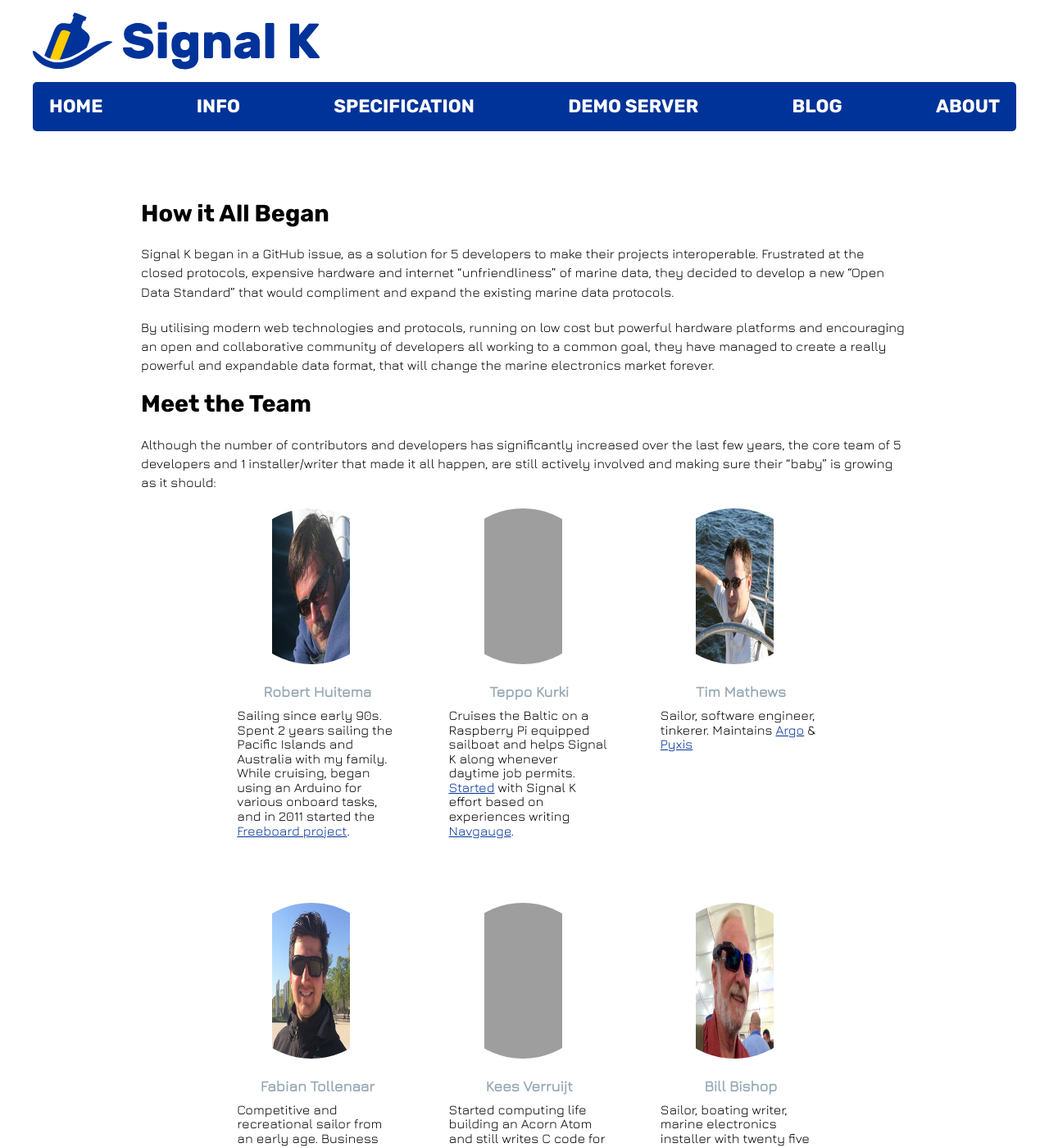
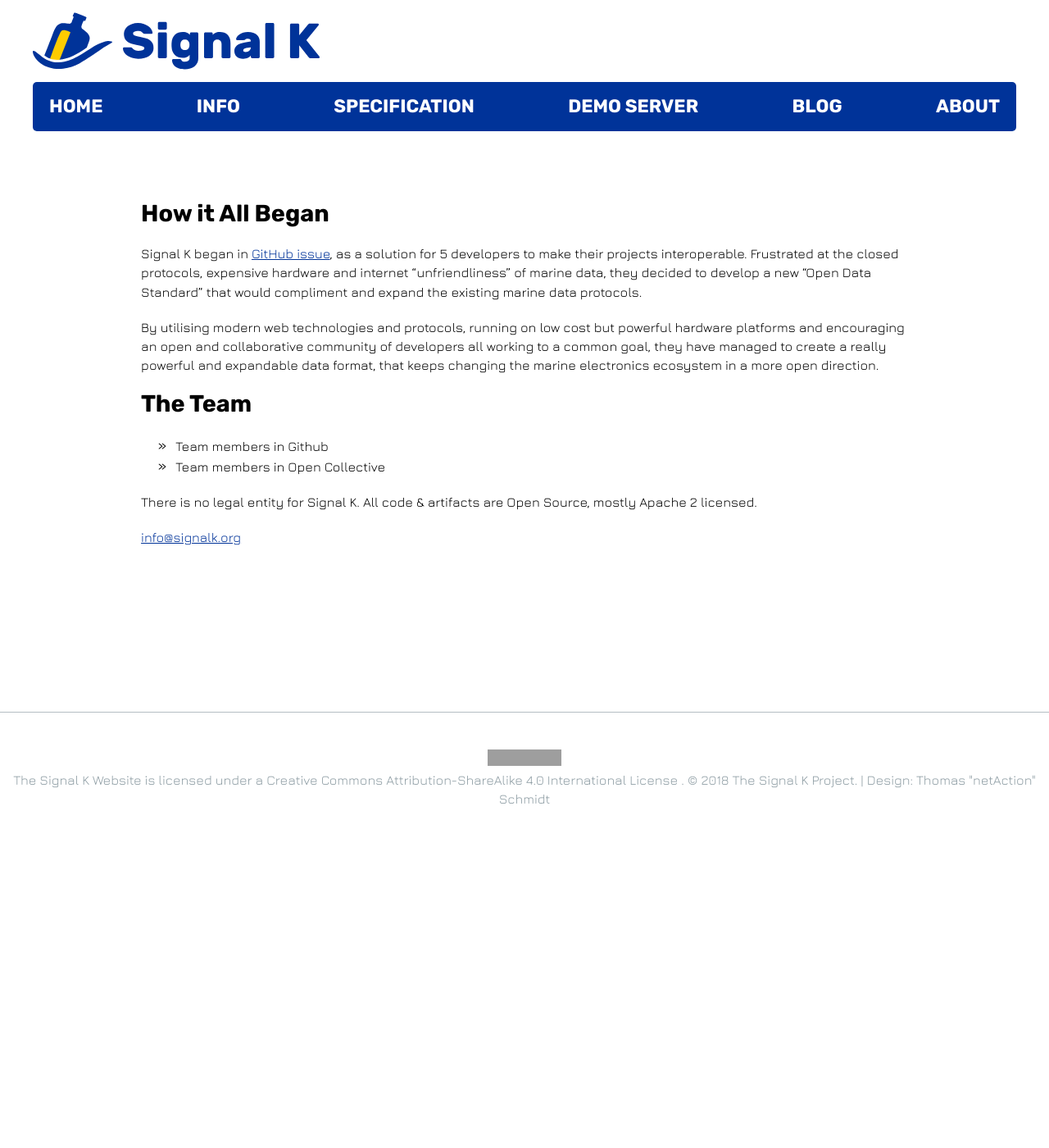
Before and after one commit to SignalK/signalk.github.io, a Jekyll site: the page built from about.html, in a window 1280 px wide and 1400 px high. Shown: the whole window at 82% size. Built offline with Jekyll 4.4.1, drawn with Linux system fonts in a browser that asks for light colours; nearby versions of some CDN libraries; some of the changed text lies outside the part shown; grey boxes are pictures that could not be loaded.

Commit message:
update team, contact info
The Team section no longer reflected the current situation, so
replace it with links to Github and Open Collective.

Re-add info@signalk.org to the site, accidentally dropped.

```diff
--- a/about.html
+++ b/about.html
@@ -8,103 +8,27 @@
 <h2>How it All Began</h2>
 
 <p>
-  Signal K began in a GitHub issue, as a solution for 5 developers to make their projects interoperable. Frustrated at
+  Signal K began in <a href="https://github.com/tkurki/navgauge/issues/4">GitHub issue</a>, as a solution for 5 developers to make their projects interoperable. Frustrated at
   the closed protocols, expensive hardware and internet “unfriendliness” of marine data, they decided to develop a new
   “Open Data Standard” that would compliment and expand the existing marine data protocols.
 </p>
 <p>
   By utilising modern web technologies and protocols, running on low cost but powerful hardware platforms and
   encouraging an open and collaborative community of developers all working to a common goal, they have managed to
-  create a really powerful and expandable data format, that will change the marine electronics market forever.
+  create a really powerful and expandable data format, that keeps changing the marine electronics ecosystem in a more open direction.
 </p>
 
-<h2>Meet the Team</h2>
+<h2>The Team</h2>
 
-<p>
-  Although the number of contributors and developers has significantly increased over the last few years, the core team
-  of 5 developers and 1 installer/writer that made it all happen, are still actively involved and making sure their
-  “baby” is growing as it should:
-</p>
-
-<ul class="team-grid">
-  <li class="profile">
-    <div class="picture-wrapper">
-      <img alt="Robert Huitema" src="{{site.path}}/images/rob_s.jpg" height="190" width="190">
-    </div>
-    <h4 class="name">Robert Huitema</h4>
-    <p>
-      Sailing since early 90s. Spent 2 years sailing the Pacific Islands and Australia with my family. While cruising,
-      began using an Arduino for various onboard tasks, and in 2011 started the
-      <a href="http://www.42.co.nz/freeboard/">Freeboard project</a>.
-    </p>
-  </li>
-  <li class="profile">
-    <div class="picture-wrapper">
-      <img alt="Teppo Kurki" src="https://avatars0.githubusercontent.com/u/1049678?v=3&s=190" height="190" width="190">
-    </div>
-    <h4 class="name">Teppo Kurki</h4>
-    <p>
-      Cruises the Baltic on a Raspberry Pi equipped sailboat and helps Signal K along whenever daytime job permits.
-      <a href="https://github.com/tkurki/navgauge/issues/4">Started</a> with Signal K effort based on experiences
-      writing <a href="https://github.com/tkurki/navgauge">Navgauge</a>.
-    </p>
-  </li>
-  <li class="profile">
-    <div class="picture-wrapper">
-      <img alt="Tim Mathews" src="{{site.path}}/images/tim_s.jpg" height="190" width="190">
-    </div>
-    <h4 class="name">Tim Mathews</h4>
-    <p>
-      Sailor, software engineer, tinkerer. Maintains
-      <a href="https://github.com/timmathews/argo">Argo</a> &amp;
-      <a href="https://github.com/timmathews/pyxis-web">Pyxis</a>
-    </p>
-  </li>
-  <li class="profile">
-    <div class="picture-wrapper">
-      <img alt="Fabian Tollenaar" src="{{site.path}}/images/fabian_s.jpg" height="190" width="190">
-    </div>
-    <h4 class="name">Fabian Tollenaar</h4>
-    <p>
-      Competitive and recreational sailor from an early age.
-      Business founder and programmer, wrote Saildata which evolved into the
-      <a href="http://github.com/signalk/signalk-server-node" target="_blank">Node.js Signal K server</a>
-    </p>
-  </li>
-  <li class="profile">
-    <div class="picture-wrapper">
-      <img alt="Kees Verruijt" src="https://avatars3.githubusercontent.com/u/1608058?v=3&s=190" height="190" width="190" />
-    </div>
-    <h4 class="name">Kees Verruijt</h4>
-    <p>
-      Started computing life building an Acorn Atom and still writes C code for a living. Maintains the
-      <a href="https://github.com/canboat/canboat">CANBoat</a> open source NMEA 2000 analyzer and the
-      <a href="https://github.com/canboat/BR24radar_pi">Navico radar plugin</a> for OpenCPN.
-    </p>
-  </li>
-  <li class="profile">
-    <div class="picture-wrapper">
-      <img alt="Bill Bishop" src="{{site.path}}/images/bill.jpg" height="190px" width="190px" />
-    </div>
-    <h4 class="name">Bill Bishop</h4>
-    <p>
-      Sailor, boating writer, marine electronics installer with twenty five years of factory automation and robotics
-      sales management experience.
-    </p>
-  </li>
-  <li class="profile">
-    <div class="picture-wrapper">
-      <img alt="Christian Motelet" src="https://avatars1.githubusercontent.com/u/31212553?v=3&s=190" height="190px" width="190px" />
-    </div>
-    <h4 class="name">Christian Motelet</h4>
-    <p>
-      I have been sailing for 15 years, always with my own embedded system on board, which has crossed the North Atlantic.
-      First with a FoxBoard LX then an Arietta G25. In 2017, I discovered Signal K which already offered everything I needed.
-    </p>
-  </li>
+<ul>
+  <li><a href="https://github.com/orgs/SignalK/people">Team members in Github</a></li>
+  <li><a href="https://opencollective.com/signalk">Team members in Open Collective</a></li>
 </ul>
 
 <p>
-  We are all sailors, and all geeks! We work as developers and specialists in a highly connected internet world, and we
-  want to enjoy the benefits on our boats.
+There is no legal entity for Signal K. All code & artifacts are Open Source, mostly Apache 2 licensed.
 </p>
+
+<p>
+  <i><a href="mailto:info@signalk.org">info@signalk.org</a></i>
+</p>
--- a/index.html
+++ b/index.html
@@ -71,5 +71,9 @@
     <ul class="check-list">
       <li><a href="https://opencollective.com/signalk">OpenCollective</a></li>
     </ul>
+    <h2>Contact</h2>
+    <ul>
+      <li><a href="mailto:info@signalk.org">info@signalk.org</a></li>
+    </ul>
   </div>
 </div>
```
